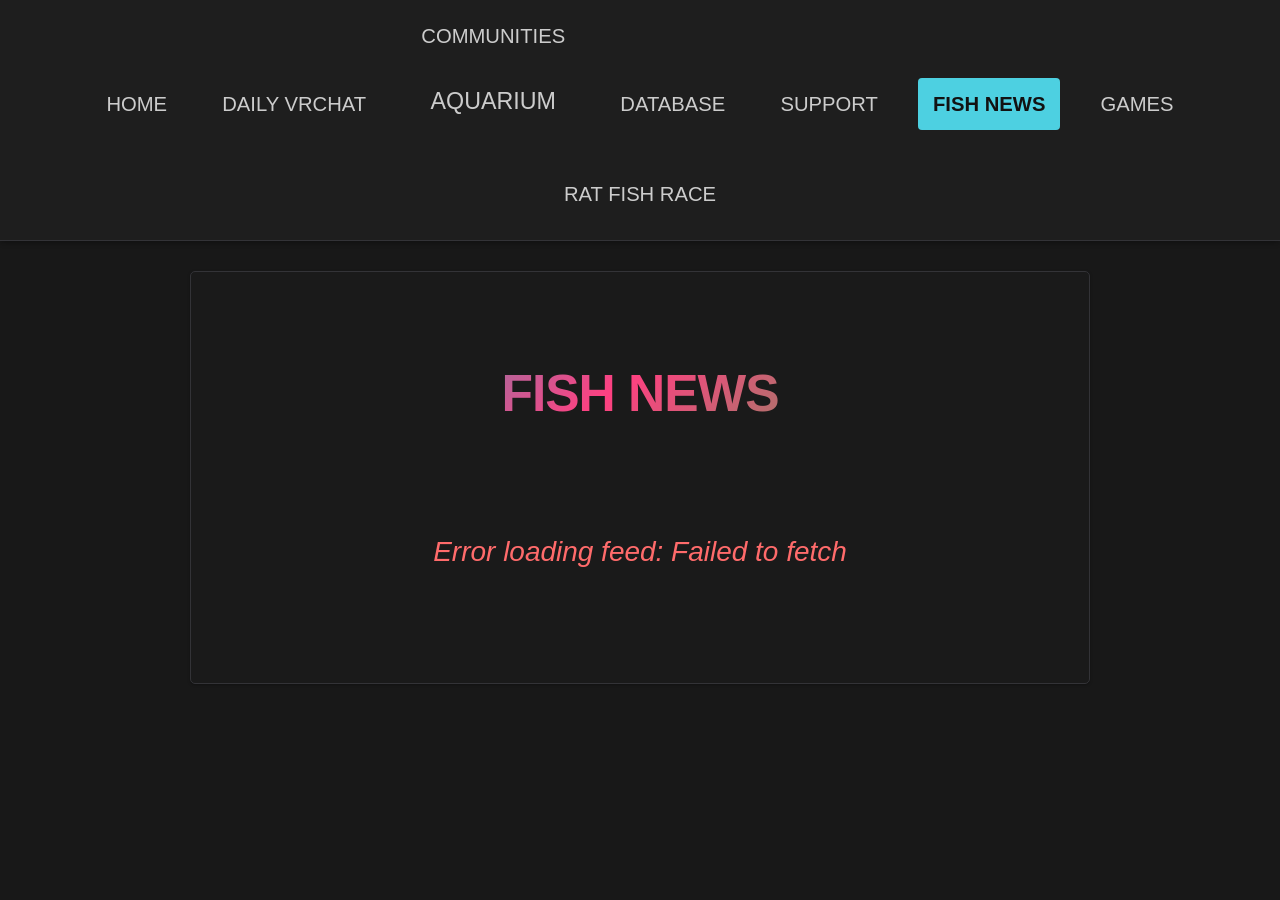
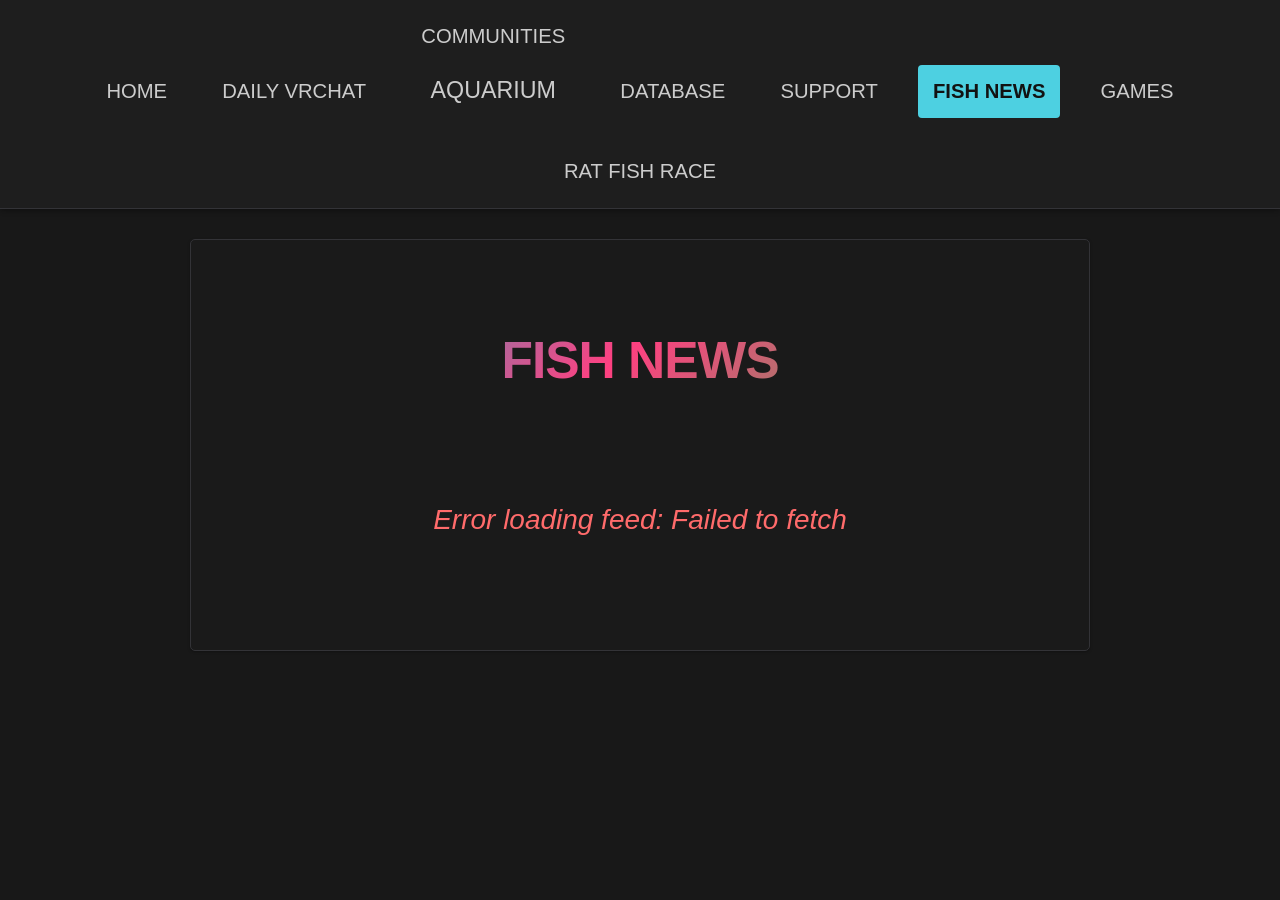

＜＞＜

--- a/css/style.css
+++ b/css/style.css
@@ -1373,7 +1373,7 @@ iframe { width: 100%; max-width: 100%; border: 1px solid #444; margin-top: 1.5em
 .main-nav { background-color: #1e1e1e; padding: 10px 0; margin-bottom: 0; box-shadow: 0 2px 5px rgba(0,0,0,0.3); border-bottom: 1px solid #333337; position: sticky; top: 0; z-index: 100; width: 100%; }
 .main-nav ul { list-style: none; padding: 0; margin: 0; text-align: center; }
 .main-nav li { display: inline-block; margin: 0 10px; }
-.main-nav a { color: #cccccc; text-decoration: none; font-size: 1.1em; padding: 8px 15px; border-radius: 4px; transition: all 0.2s ease; display: inline-block; }
+.main-nav a { color: #cccccc; text-decoration: none; font-size: 1.1em; padding: 8px 15px; border-radius: 4px; transition: all 0.2s ease; display: inline-flex; align-items: center; gap: 6px; }
 .main-nav a.active { background-color: #4dd0e1; color: #121212; font-weight: bold; }
 @media (max-width: 767px) { .main-nav ul { white-space: normal; padding: 5px 0; display: flex; flex-wrap: wrap; justify-content: center; } .main-nav li { margin: 3px 5px; } .main-nav a { font-size: 1em; padding: 6px 10px; width: auto; min-width: 80px; text-align: center; } body { font-size: 16px; } p, li, a, div, span { word-wrap: normal; overflow-wrap: normal; word-break: normal; hyphens: none; } h1 { font-size: 2em; } h2 { font-size: 1.7em; } h3 { font-size: 1.4em; } table { display: block; width: 100%; overflow-x: auto; } }
 @media (max-width: 480px) { .main-nav li { margin: 2px 3px; } .main-nav a { font-size: 0.85em; padding: 5px 7px; min-width: 65px; } }
